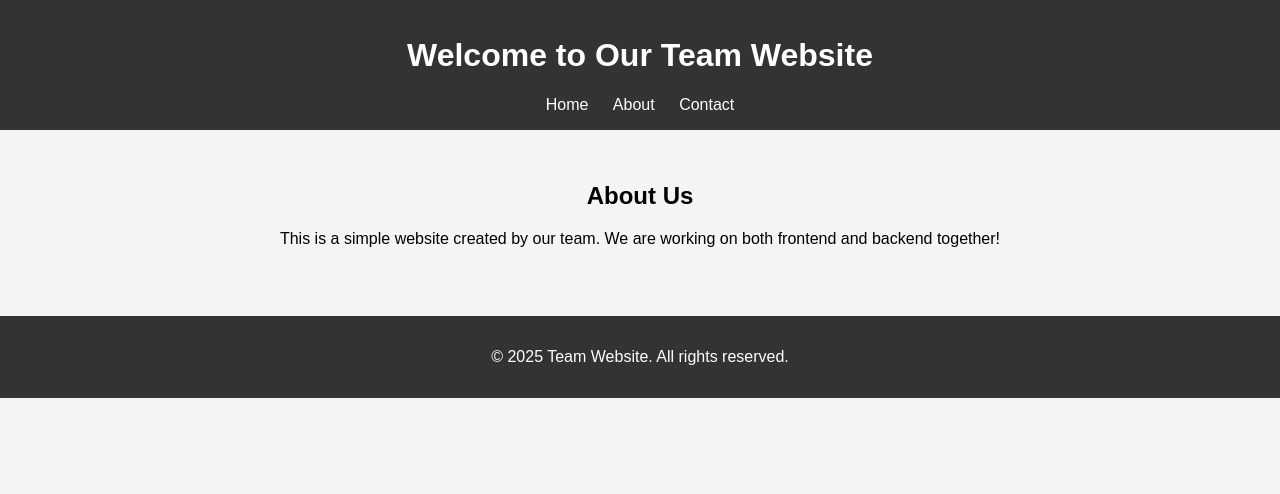
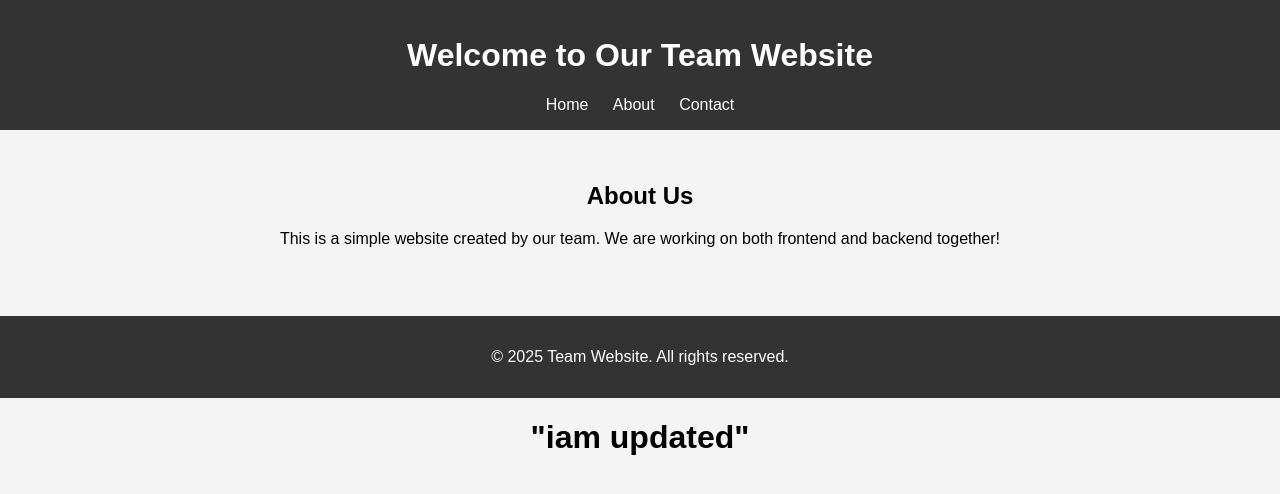
Before and after one commit to Surendersahk/SUPERNOVAZ, a plain HTML site: page SUPERNOVAZ/PROJECT1/index.html in a window 1280 px wide. Drawn offline with Linux system fonts and the light colour scheme.

Commit message:
First change

```diff
--- a/SUPERNOVAZ/PROJECT1/index.html
+++ b/SUPERNOVAZ/PROJECT1/index.html
@@ -52,6 +52,7 @@
   <footer>
     <p>© 2025 Team Website. All rights reserved.</p>
   </footer>
+  <h1>"iam updated"</h1>
 
 </body>
 </html>
```
